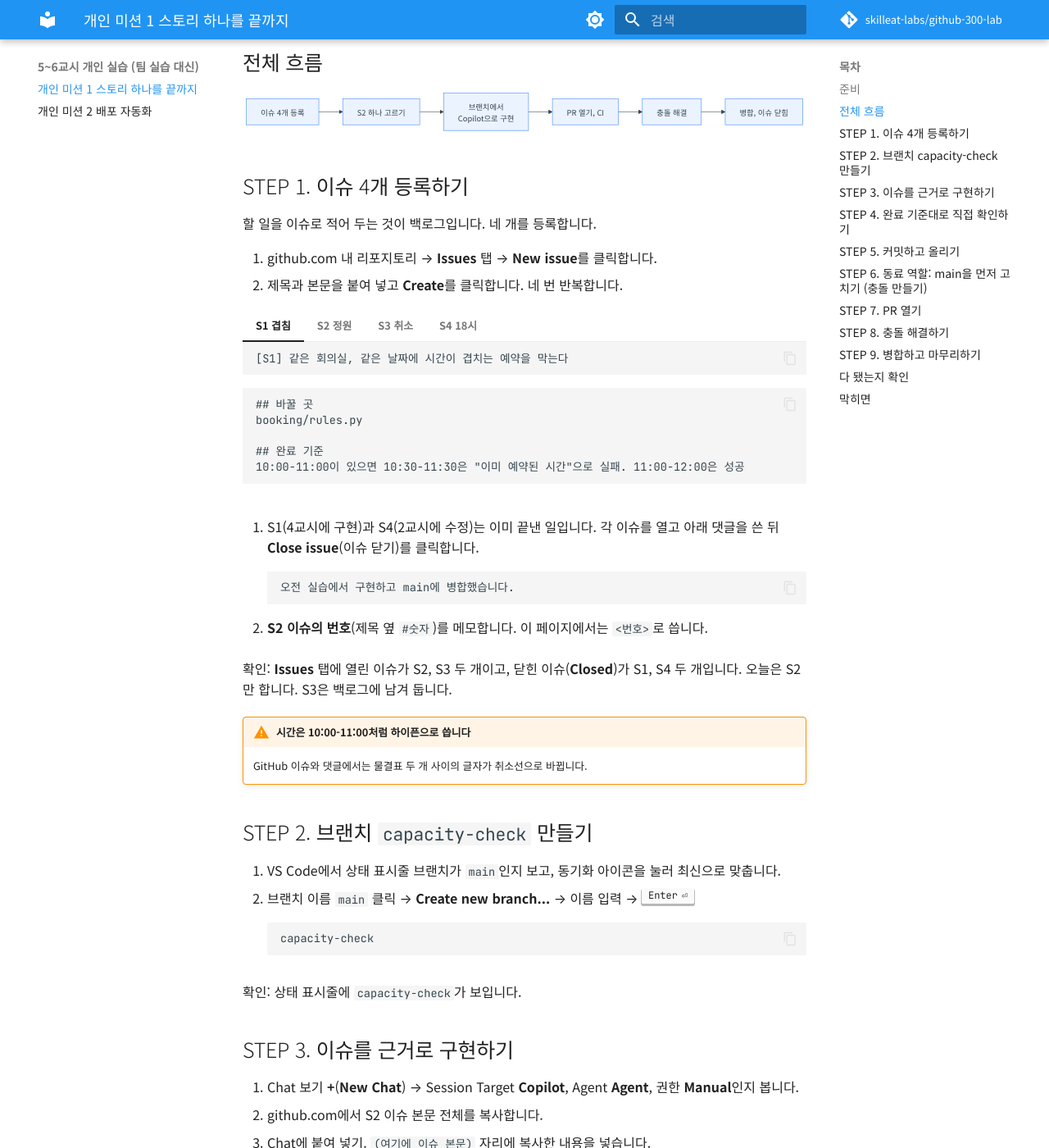
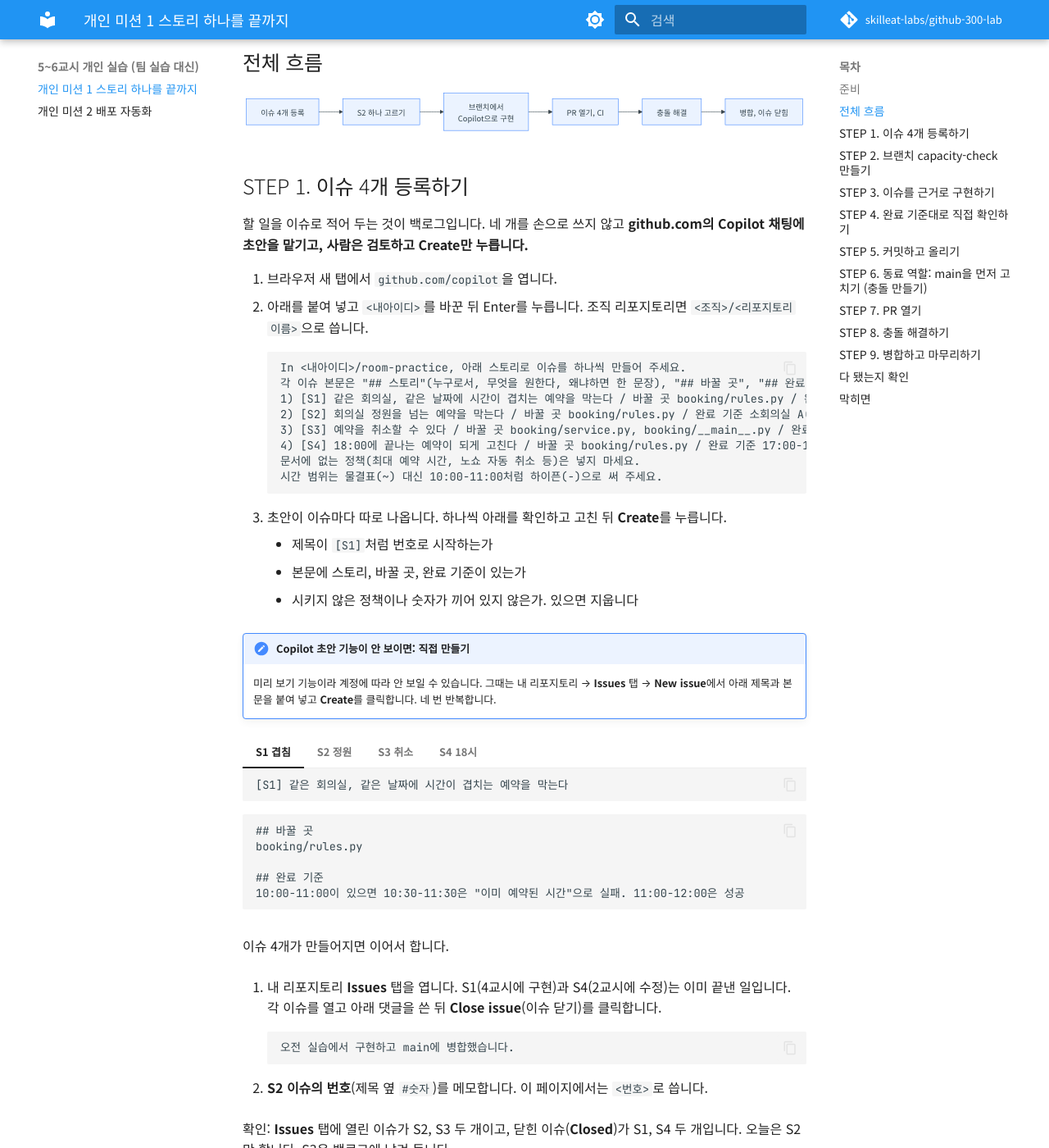
Before and after one commit to skilleat-labs/github-300-lab, an MkDocs documentation site: the page built from docs/solo/mission-1.md, in a window 1280 px wide and 1400 px high, scrolled down 716 px. Shown: the whole window at 82% size. Built offline with MkDocs 1.6.1 and Material for MkDocs 9.7.7, drawn with Linux system fonts in a browser that asks for light colours; comment, search, counter and statistics services are not loaded.

Commit message:
개인 미션 1: 이슈를 github.com Copilot 채팅으로 만들기
Co-Authored-By: Claude Fable 5.2 <noreply@anthropic.com>

````diff
--- a/docs/solo/mission-1.md
+++ b/docs/solo/mission-1.md
@@ -30,10 +30,29 @@ flowchart LR
 
 ## STEP 1. 이슈 4개 등록하기
 
-할 일을 이슈로 적어 두는 것이 백로그입니다. 네 개를 등록합니다.
+할 일을 이슈로 적어 두는 것이 백로그입니다. 네 개를 손으로 쓰지 않고 **github.com의 Copilot 채팅에 초안을 맡기고, 사람은 검토하고 Create만 누릅니다.**
 
-1. github.com 내 리포지토리 → **Issues** 탭 → **New issue**를 클릭합니다.
-2. 제목과 본문을 붙여 넣고 **Create**를 클릭합니다. 네 번 반복합니다.
+1. 브라우저 새 탭에서 `github.com/copilot`을 엽니다.
+2. 아래를 붙여 넣고 `<내아이디>`를 바꾼 뒤 Enter를 누릅니다. 조직 리포지토리면 `<조직>/<리포지토리 이름>`으로 씁니다.
+
+    ```text
+    In <내아이디>/room-practice, 아래 스토리로 이슈를 하나씩 만들어 주세요.
+    각 이슈 본문은 "## 스토리"(누구로서, 무엇을 원한다, 왜냐하면 한 문장), "## 바꿀 곳", "## 완료 기준"으로 써 주세요.
+    1) [S1] 같은 회의실, 같은 날짜에 시간이 겹치는 예약을 막는다 / 바꿀 곳 booking/rules.py / 완료 기준 10:00-11:00이 있으면 10:30-11:30은 "이미 예약된 시간"으로 실패, 11:00-12:00은 성공
+    2) [S2] 회의실 정원을 넘는 예약을 막는다 / 바꿀 곳 booking/rules.py / 완료 기준 소회의실 A(정원 4)에 5명이면 "정원을 넘었습니다"로 실패, 정원과 같은 4명은 성공
+    3) [S3] 예약을 취소할 수 있다 / 바꿀 곳 booking/service.py, booking/__main__.py / 완료 기준 python -m booking cancel --id 3이면 #3이 목록에서 사라지고 "[취소 완료]" 출력. 없는 번호면 "[취소 실패] 없는 예약 번호입니다"
+    4) [S4] 18:00에 끝나는 예약이 되게 고친다 / 바꿀 곳 booking/rules.py / 완료 기준 17:00-18:00 성공, 17:30-18:30 실패
+    문서에 없는 정책(최대 예약 시간, 노쇼 자동 취소 등)은 넣지 마세요.
+    시간 범위는 물결표(~) 대신 10:00-11:00처럼 하이픈(-)으로 써 주세요.
+    ```
+
+3. 초안이 이슈마다 따로 나옵니다. 하나씩 아래를 확인하고 고친 뒤 **Create**를 누릅니다.
+    - 제목이 `[S1]`처럼 번호로 시작하는가
+    - 본문에 스토리, 바꿀 곳, 완료 기준이 있는가
+    - 시키지 않은 정책이나 숫자가 끼어 있지 않은가. 있으면 지웁니다
+
+!!! note "Copilot 초안 기능이 안 보이면: 직접 만들기"
+    미리 보기 기능이라 계정에 따라 안 보일 수 있습니다. 그때는 내 리포지토리 → **Issues** 탭 → **New issue**에서 아래 제목과 본문을 붙여 넣고 **Create**를 클릭합니다. 네 번 반복합니다.
 
 === "S1 겹침"
 
@@ -95,13 +114,15 @@ flowchart LR
     17:00-18:00 성공, 17:30-18:30 실패
     ```
 
-3. S1(4교시에 구현)과 S4(2교시에 수정)는 이미 끝낸 일입니다. 각 이슈를 열고 아래 댓글을 쓴 뒤 **Close issue**(이슈 닫기)를 클릭합니다.
+이슈 4개가 만들어지면 이어서 합니다.
+
+1. 내 리포지토리 **Issues** 탭을 엽니다. S1(4교시에 구현)과 S4(2교시에 수정)는 이미 끝낸 일입니다. 각 이슈를 열고 아래 댓글을 쓴 뒤 **Close issue**(이슈 닫기)를 클릭합니다.
 
     ```text
     오전 실습에서 구현하고 main에 병합했습니다.
     ```
 
-4. **S2 이슈의 번호**(제목 옆 `#숫자`)를 메모합니다. 이 페이지에서는 `<번호>`로 씁니다.
+2. **S2 이슈의 번호**(제목 옆 `#숫자`)를 메모합니다. 이 페이지에서는 `<번호>`로 씁니다.
 
 확인: **Issues** 탭에 열린 이슈가 S2, S3 두 개이고, 닫힌 이슈(**Closed**)가 S1, S4 두 개입니다. 오늘은 S2만 합니다. S3은 백로그에 남겨 둡니다.
 
````
